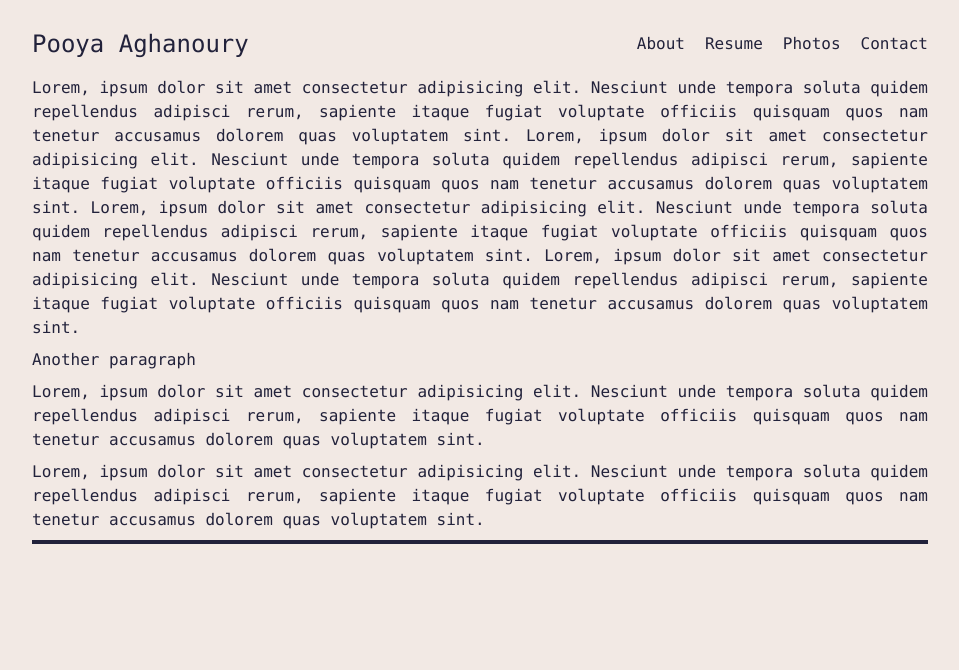
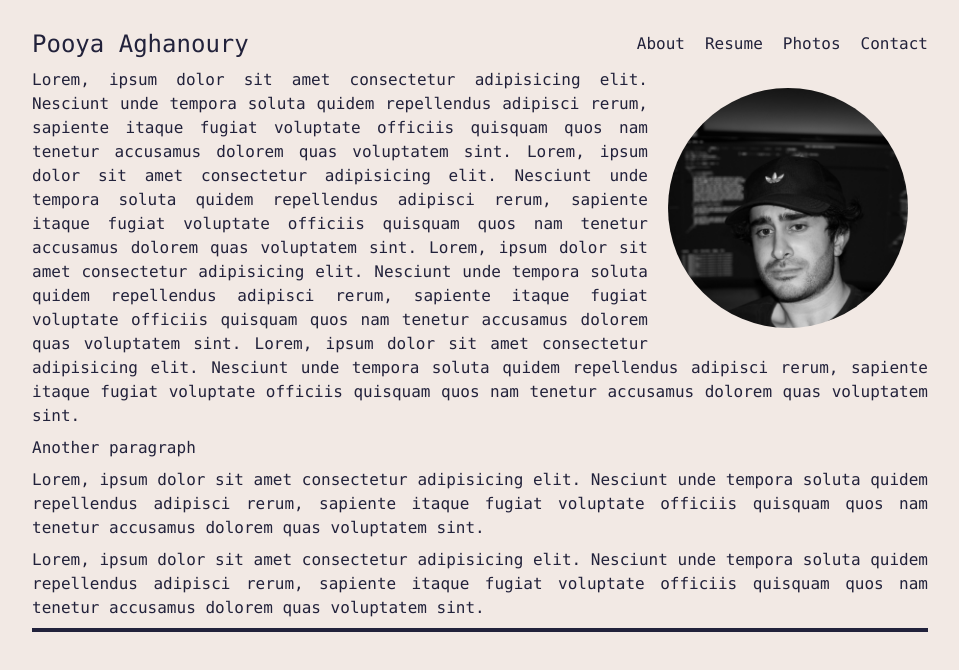
Before and after one commit to aghanoury/website, a Next.js app: page / in a window 1280 px wide. Shown: the top 670 px of the page, without its empty margins (160-1119 px from the left). Built offline with nearby package versions, Linux system fonts and the light colour scheme.

Commit message:
add profile image

```diff
--- a/pages/index.tsx
+++ b/pages/index.tsx
@@ -1,17 +1,35 @@
 import Head from "next/head";
+import React from "react";
 import Image from "next/image";
 import { Inter } from "@next/font/google";
 import styles from "../styles/Home.module.css";
 import Navbar from "./navbar";
+import { Transition } from "@headlessui/react";
 
 const inter = Inter({ subsets: ["latin"] });
 
 export default function Home() {
+  // set a variable true after 1 second
+
   return (
     <>
+      <h1 className="text-xl"></h1>
       <div className="text-justify">
-        <h1 className="text-xl"></h1>
-        <p className="my-2">
+        <div
+          className={`relative container w-60 mx-auto sm:mx-5 my-5
+        aspect-square max-w-sm sm:float-right`}
+        >
+          <Image
+            src="/gallery/profile.jpg"
+            alt="Picture of the author"
+            fill
+            sizes="(max-width: 768px) 100vw,
+            (max-width: 1200px) 50vw,
+            33vw"
+            className="rounded-full absolute transition"
+          />
+        </div>
+        <p className="">
           Lorem, ipsum dolor sit amet consectetur adipisicing elit. Nesciunt
           unde tempora soluta quidem repellendus adipisci rerum, sapiente itaque
           fugiat voluptate officiis quisquam quos nam tenetur accusamus dolorem
```
